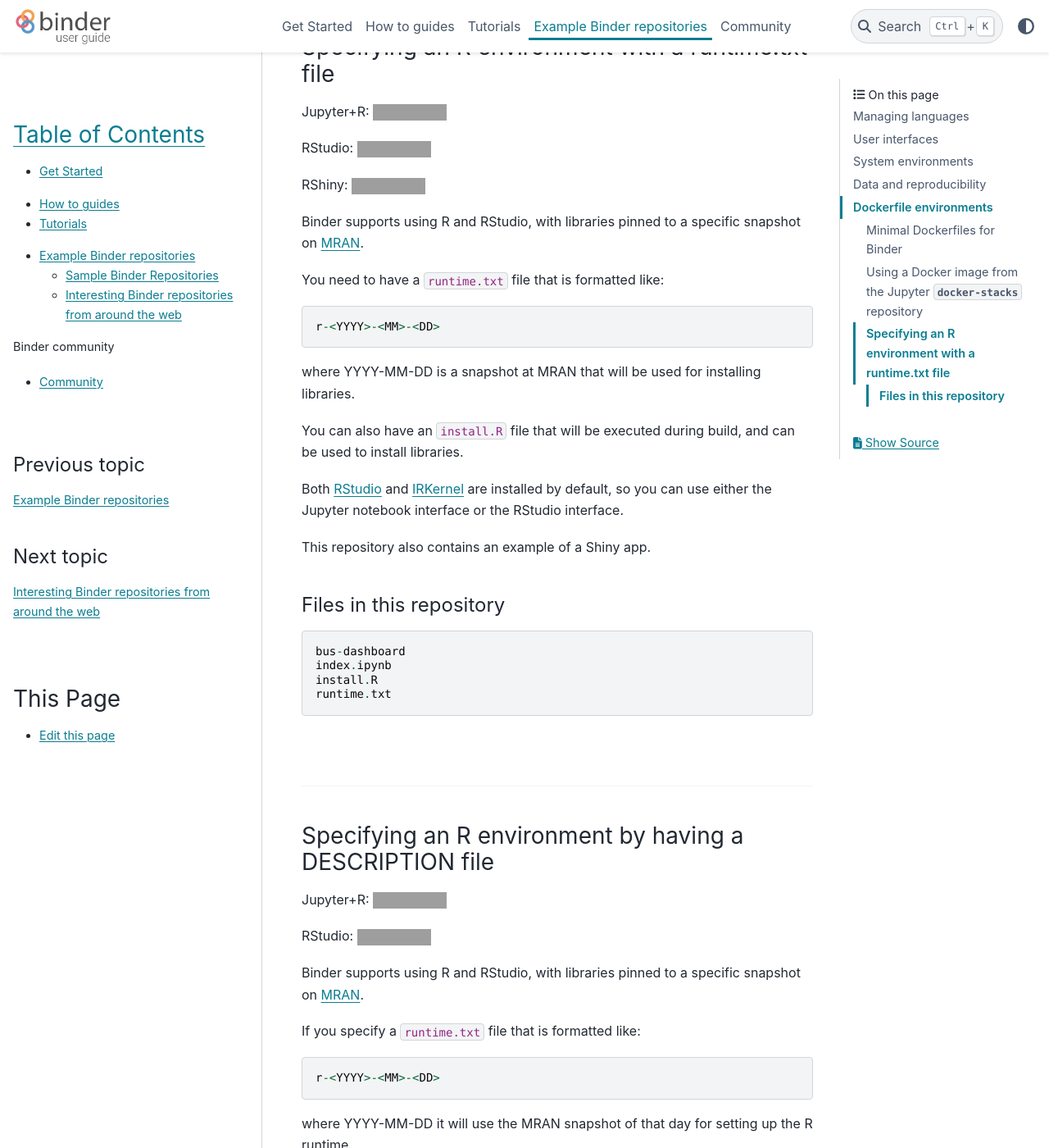
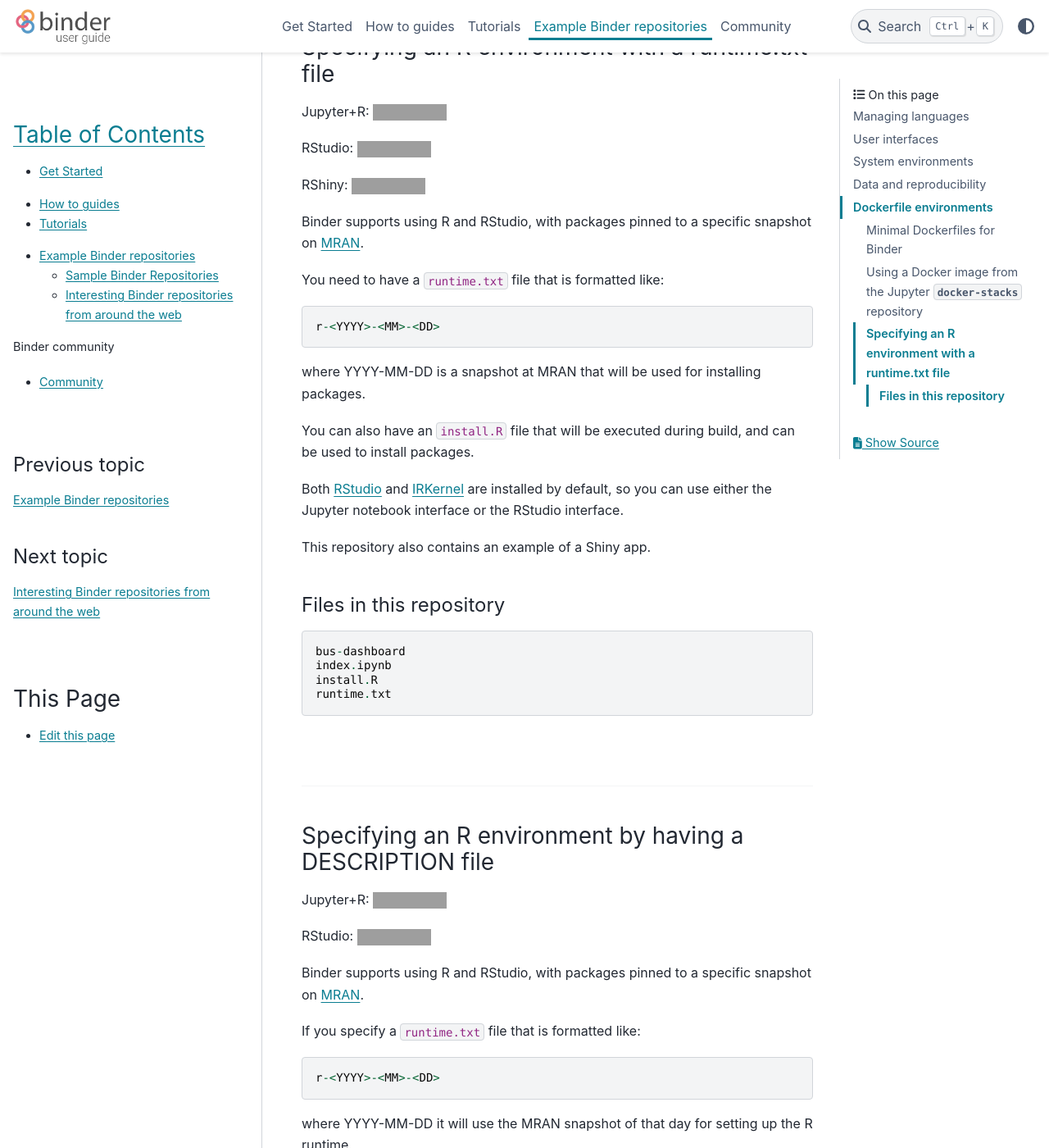
Before and after one commit to jupyterhub/mybinder.org-user-guide, a Sphinx documentation site: the page built from doc/sample_repos.md, in a window 1280 px wide and 1400 px high, scrolled down 3844 px. Shown: the whole window at 82% size. Built offline with Sphinx 7.4.7 and the PyData theme 0.15.4, drawn with Linux system fonts in a browser that asks for light colours; pages that are not in the unit, such as notebooks, are missing from menus; grey boxes are pictures that could not be loaded.

Commit message:
Fix typos in R:libraries should be called packages
In  R terminology, packages are installed into a library.

````diff
--- a/doc/sample_repos.md
+++ b/doc/sample_repos.md
@@ -158,7 +158,7 @@
 
 RShiny: [![Binder](http://mybinder.org/badge_logo.svg)](http://mybinder.org/v2/gh/binder-examples/r/master?urlpath=shiny/bus-dashboard/)
 
-Binder supports using R and RStudio, with libraries pinned to a specific
+Binder supports using R and RStudio, with packages pinned to a specific
 snapshot on [MRAN](https://mran.microsoft.com/documents/rro/reproducibility).
 
 You need to have a `runtime.txt` file that is formatted like:
@@ -168,10 +168,10 @@
 ```
 
 where YYYY-MM-DD is a snapshot at MRAN that will be used for installing
-libraries.
+packages.
 
 You can also have an `install.R` file that will be executed during build,
-and can be used to install libraries.
+and can be used to install packages.
 
 Both [RStudio](https://www.rstudio.com/) and [IRKernel](https://irkernel.github.io/)
 are installed by default, so you can use either the Jupyter notebook interface or
@@ -199,7 +199,7 @@
 RStudio: [![Binder](http://mybinder.org/badge_logo.svg)](http://mybinder.org/v2/gh/binder-examples/binder-r-description/master?urlpath=rstudio)
 
 
-Binder supports using R and RStudio, with libraries pinned to a specific
+Binder supports using R and RStudio, with packages pinned to a specific
 snapshot on [MRAN](https://mran.microsoft.com/documents/rro/reproducibility).
 
 If you specify a `runtime.txt` file that is formatted like:
````
